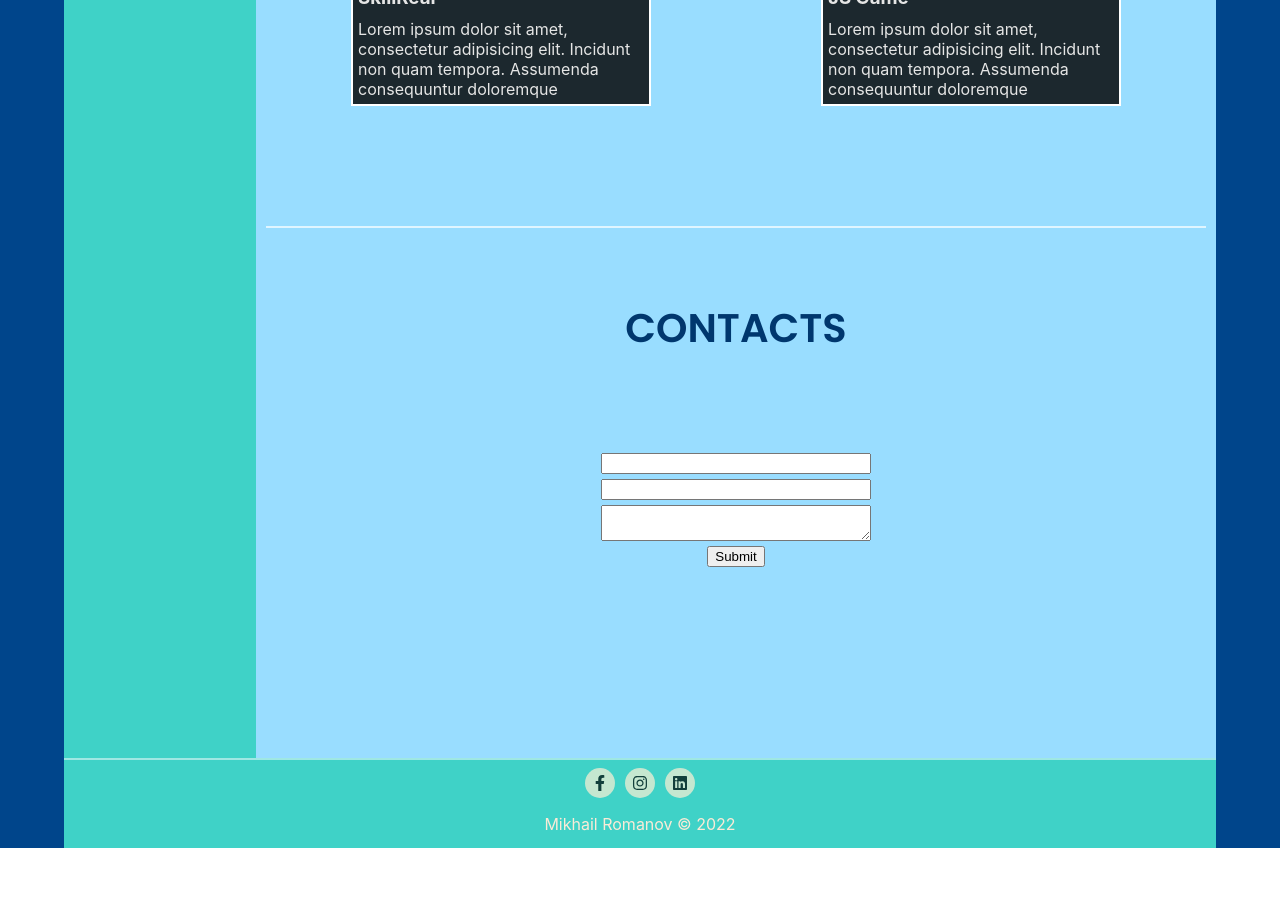
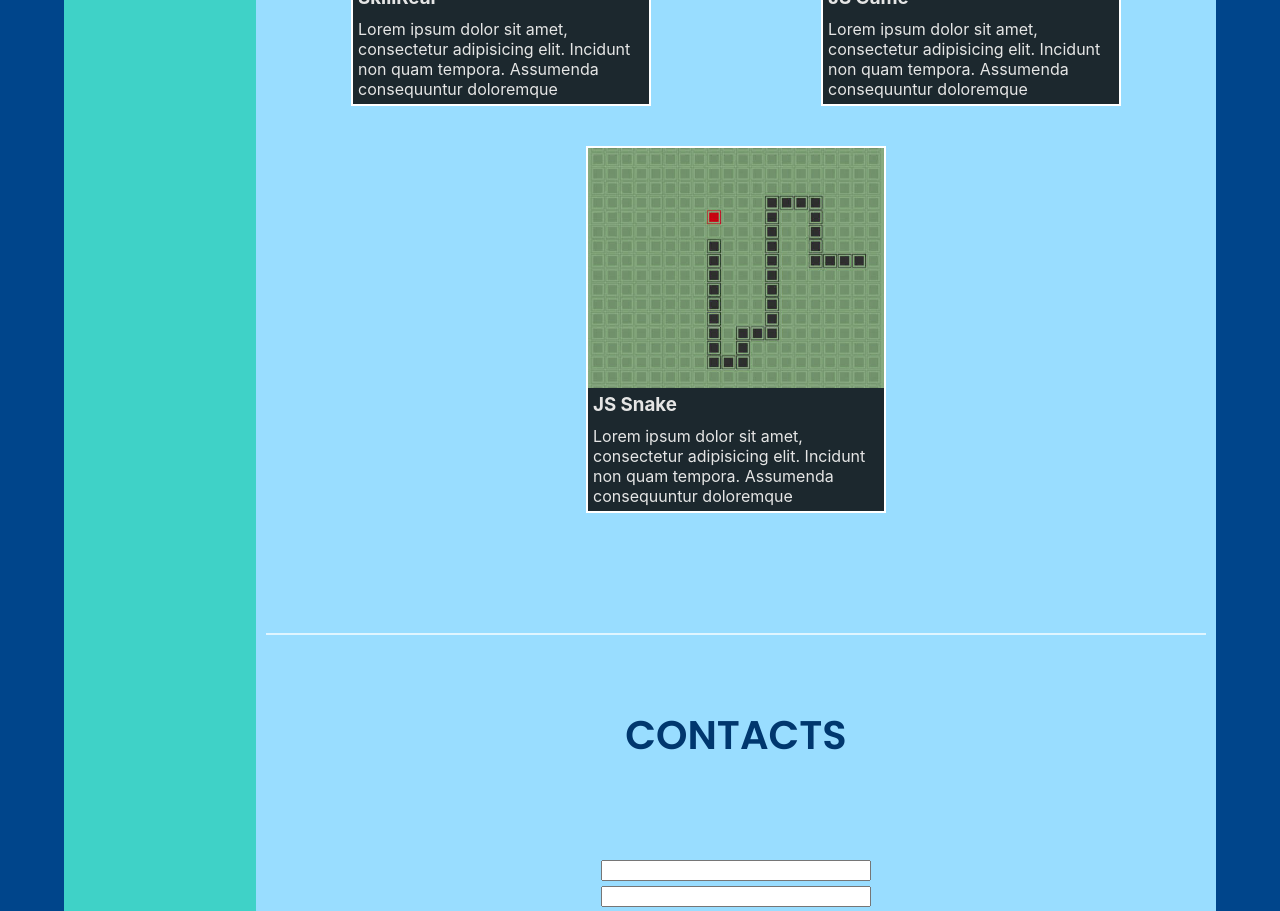
Before and after one commit to Mikro888/Portfolio, a React (Create React App) app: page / in a window 1280 px wide. Shown: the part 2260-3171 px from the top of the page. Before the commit the page ends 3118 px from the top, so only its background shows below. Built offline with nearby package versions, Linux system fonts and the light colour scheme.

Commit message:
snake game added

```diff
--- a/src/components/Projects.tsx
+++ b/src/components/Projects.tsx
@@ -6,6 +6,7 @@ import todoImage
     from '../images/ЕВ.jpeg'
 import skillRealImage from '../images/UNADJUSTEDNONRAW_thumb_54d.jpg'
 import rgbImage from '../images/rgb.jpg'
+import snakeImage from '../images/istockphoto-1363586427-612x612.jpg'
 
 
 const Projects = () => {
@@ -22,7 +23,9 @@ const Projects = () => {
     const guessImage = {
         backgroundImage: `url(${rgbImage})`
     }
-
+    const snake = {
+        backgroundImage: `url(${snakeImage})`
+    }
     return (
         <div className={classes.skills} id={'projects'}>
             <h2>Projects</h2>
@@ -41,6 +44,9 @@ const Projects = () => {
             <Project name={'JS Game'}
                      style={guessImage}
                      href={'https://mikro888.github.io/guessRGB/'}/>
+            <Project name={'JS Snake'}
+                     style={snake}
+                     href={'https://mikro888.github.io/snake/'}/>
         </div>
     );
 }
```
Also changed, not shown: src/images/istockphoto-1363586427-612x612.jpg (added).
